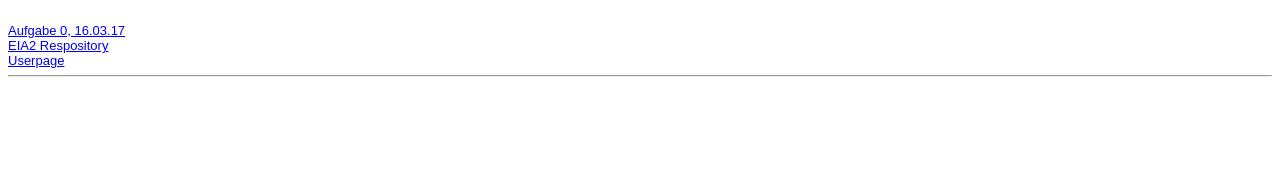
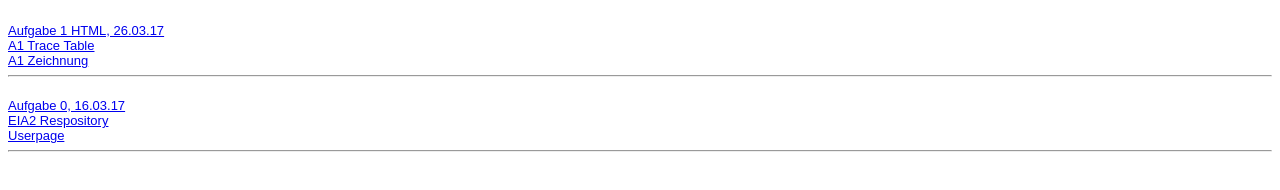
Before and after one commit to aliciaburger/EIA2, a plain HTML site: page steckbrief.htm in a window 1280 px wide. Drawn offline with Linux system fonts and the light colour scheme.

Commit message:
steckbrief aktualisieren

```diff
--- a/steckbrief.htm
+++ b/steckbrief.htm
@@ -13,6 +13,14 @@ body {
 </style>
 </head>
 <body>
+
+<br>
+<a href="https://aliciaburger.github.io/EIA2/Aufgabe1/a1.html">Aufgabe 1 HTML, 26.03.17</a><br>
+
+<a href="https://aliciaburger.github.io/EIA2/Aufgabe1/eia trace tabel.pdf">A1 Trace Table</a><br>
+
+<a href="https://aliciaburger.github.io/EIA2/Aufgabe1/skizze.jpeg">A1 Zeichnung</a>
+<br><hr>
 <br>
 <a href="https://aliciaburger.github.io/EIA2/Aufgabe0/a0.html">Aufgabe 0, 16.03.17</a><br>
 
```
